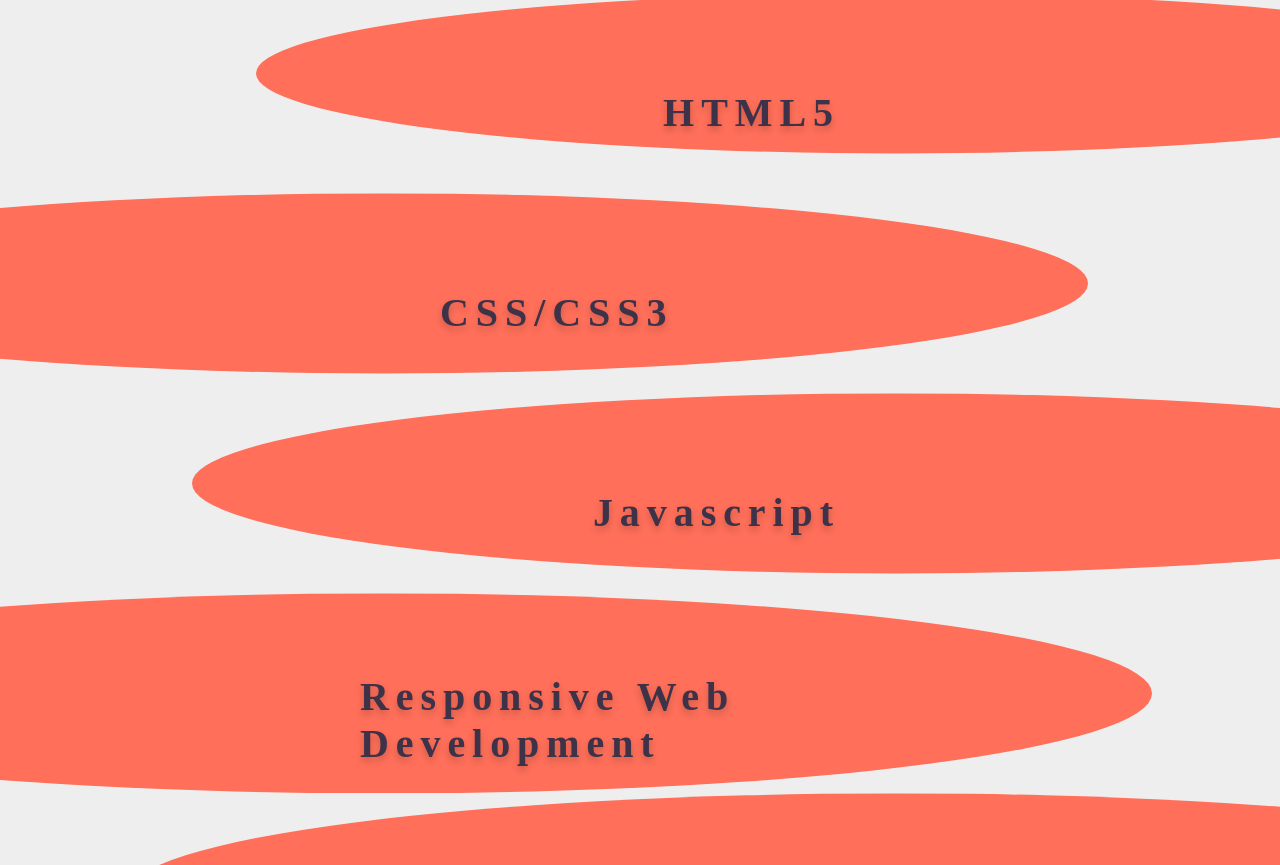
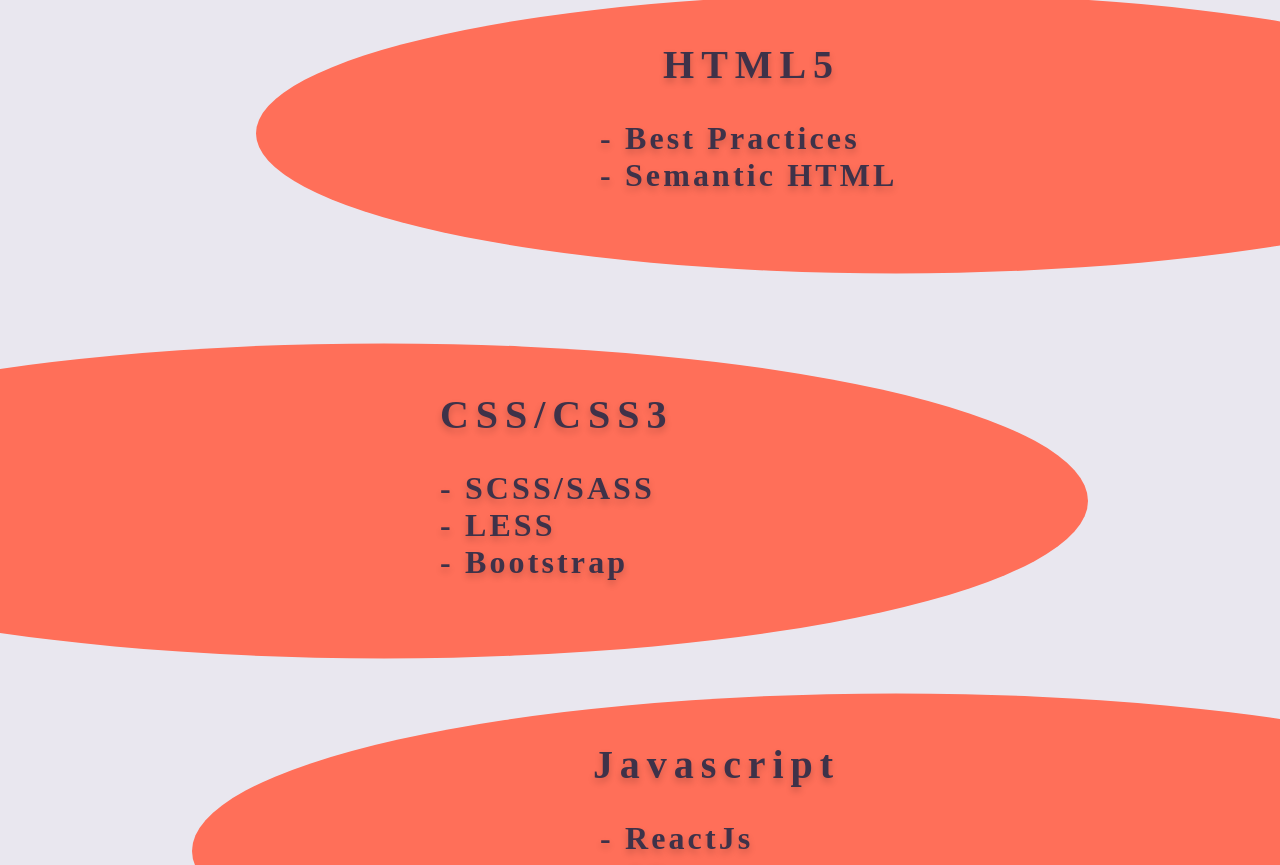
Before and after one commit to LaurenwallerDesigns/portfolio, a React (Create React App) app: page / in a window 1280 px wide. Shown: the part 1095-1960 px from the top of the page. Built offline with nearby package versions, Linux system fonts and the light colour scheme; a web font is replaced by a local one.

Commit message:
added nth child descriptions and media screen for height and width

```diff
--- a/src/colors.scss
+++ b/src/colors.scss
@@ -16,7 +16,7 @@
  * limitations under the License.
  */
 
-$lavender: #eee;
+$lavender: #E9E7EF;
 $dkpurple: #3e3249;
 $black: #000000;
 $orange: #FF6F59;
--- a/src/mixins.scss
+++ b/src/mixins.scss
@@ -33,11 +33,9 @@
 			@include title-blurb;
 			margin-bottom: 0%;
 			@if $width {
-				width: 70vmin;
-				padding-top: 10vmin;
+
 			} @else {
 				width: 50vmin;
-				padding-top: 12vmin;
 			}
 		}
 		ul {
--- a/src/style.scss
+++ b/src/style.scss
@@ -116,12 +116,151 @@
 
 
 .blurbs{
-	@include height(200px, 2px, 5);
+	@include height(160px, 2px, 5);
+	div:nth-child(-n + 1){
+		height: 150px;
+		.blurb-title {
+			padding-top: 6vmin;
+		}
+	}
+	div:nth-child(n + 2){
+		height: 160px;
+	}
+	div:nth-child(n + 4){
+		height: 190px;
+		.blurb-title {
+			padding-top: 8vmin;
+			width: 75vmin;
+		}
+	}
+	@media (min-width: 400px){
+			@include height(190px, 2px, 5);
+			div:nth-child(-n + 1){
+				height: 160px;
+			}
+			div:nth-child(n + 2){
+				height: 180px;
+			}
+			div:nth-child(n + 4){
+			height: 220px;
+		}
+	}
+	@media (min-width: 550px){
+			@include height(160px, 2px, 5);
+			div:nth-child(-n + 1){
+				height: 140px;
+			}
+			div:nth-child(n + 2){
+				height: 150px;
+			}
+			div:nth-child(n + 4){
+			height: 190px;
+		}
+	}
+	@media (min-width: 620px){
+			@include height(180px, 2px, 5);
+			div:nth-child(-n + 1){
+				height: 150px;
+			}
+			div:nth-child(n + 2){
+				height: 160px;
+			}
+			div:nth-child(n + 4){
+				height: 210px;
+			}
+	}
+	@media (min-width: 700px)
+			and (max-height: 500px){
+			@include height(200px, 2px, 5);
+			div:nth-child(-n + 1){
+				height: 160px;
+			}
+			div:nth-child(n + 2){
+				height: 180px;
+			}
+			div:nth-child(n + 4){
+				height: 220px;
+			}
+	}
+	@media (min-width: 700px)
+			and (min-height: 800px){
+			@include height(320px, 2px, 5);
+			div:nth-child(-n + 1){
+				height: 270px;
+			}
+			div:nth-child(n + 2){
+				height: 300px;
+			}
+			div:nth-child(n + 4){
+				height: 360px;
+			}
+	}
+	@media (min-width: 800px){
+			@include height(230px, 2px, 5);
+			div:nth-child(1){
+				height: 200px;
+				.blurb-title {
+					padding-top: 8vmin;
+				}
+			}
+			div:nth-child(2){
+				height: 220px;
+				.blurb-title {
+					padding-top: 8vmin;
+				}
+			}
+			div:nth-child(3){
+				height: 220px;
+				.blurb-title {
+					padding-top: 8vmin;
+				}
+			}
+			div:nth-child(n + 4){
+				height: 270px;
+				.blurb-title {
+					width: 80vmin;
+					padding-top: 10vmin;
+				}
+			}
+	}
+	@media (min-width: 1024px)
+			and (min-height: 700px){
+			@include height(350px, 2px, 5);
+			div:nth-child(n + 1){
+				height: 350px;
+				.blurb-title {
+					padding-top: 6vmin;
+				}
+			}
+			div:nth-child(n + 4){
+				.blurb-title {
+					padding-top: 9vmin;
+					width: 80vmin;
+				}
+				height: 370px;
+			}
+	}
+	@media (min-width: 1024px)
+			and (min-height: 1000px){
+			@include height(400px, 2px, 5);
+			div:nth-child(n + 1){
+				height: 390px;
+				.blurb-title {
+					padding-top: 6vmin;
+				}
+			}
+			div:nth-child(n + 4){
+				height: 400px;
+				.blurb-title {
+					padding-top: 8vmin;
+					width: 90vmin;
+					margin-left: 10px !important;
+				}
+			}
+		}
 }
 
-.blurb-container{
-	height: 200px;
-}
+
 
 #one {
 	@include transform(50%, 50%, 70%, 50%);
```
